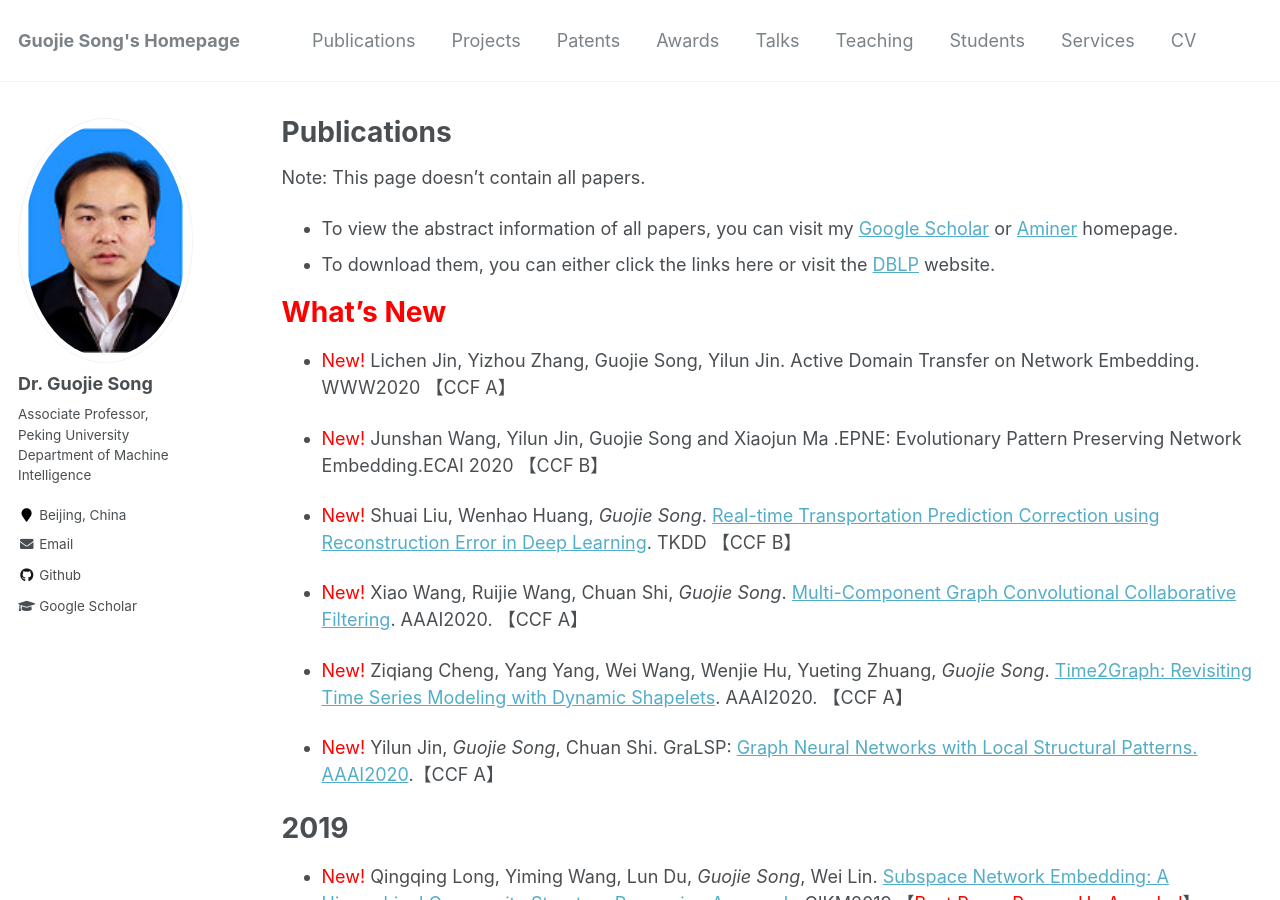
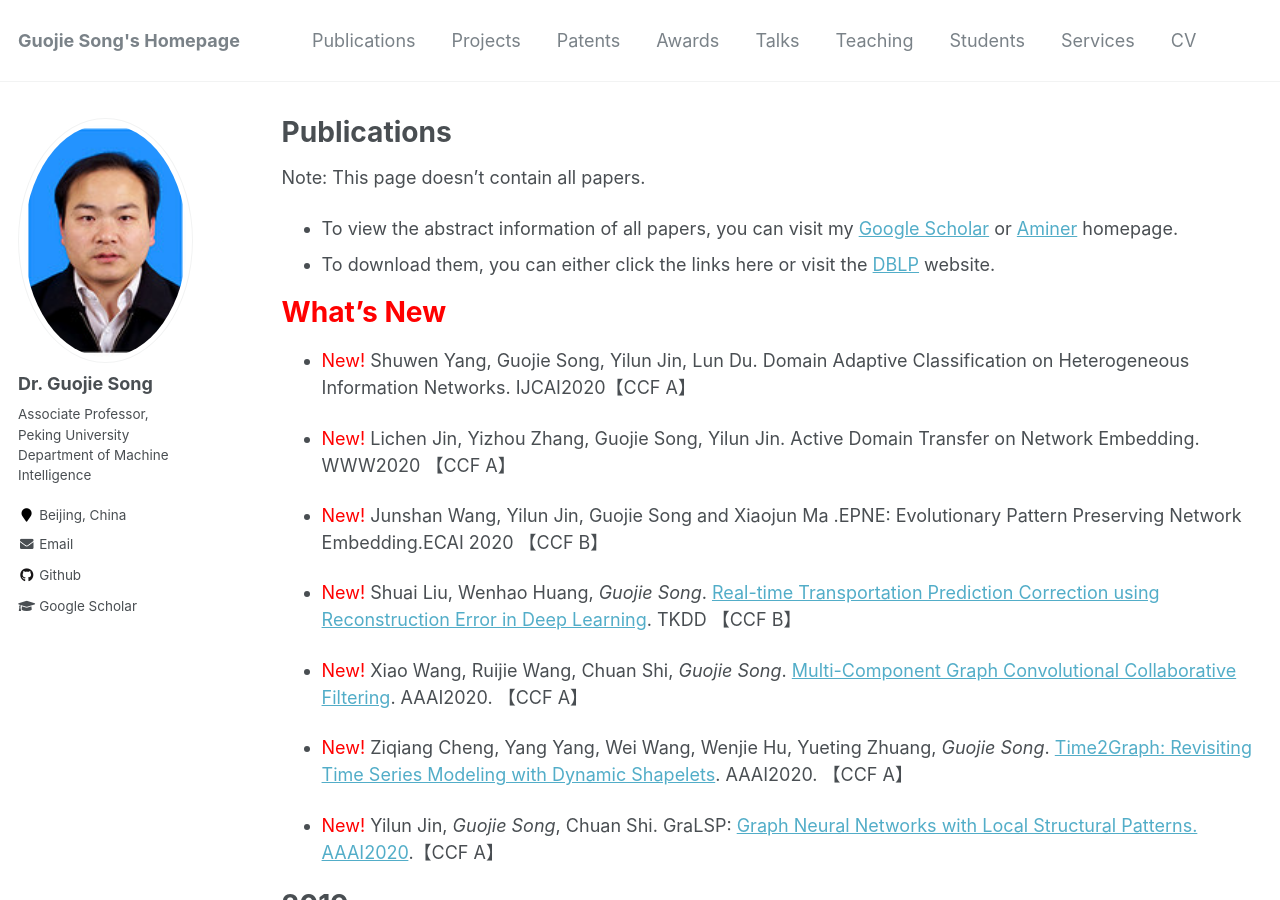
Before and after one commit to gjsong-pku/gjsong-pku.github.io, a Jekyll site: the page built from _pages/publications.md, in a window 1280 px wide and 900 px high. Built offline with Jekyll 4.4.1, drawn with Linux system fonts in a browser that asks for light colours.

Commit message:
add new paper

```diff
--- a/_pages/publications.md
+++ b/_pages/publications.md
@@ -11,6 +11,8 @@ Note: This page doesn't contain all papers.
 - To download them, you can either click the links here or visit the [DBLP](https://dblp.uni-trier.de/pers/hd/s/Song:Guojie) website.
 
 # <span style="color:red">What's New</span>
+
+- <span style="color:red">New!</span> Shuwen Yang, Guojie Song, Yilun Jin, Lun Du. Domain Adaptive Classification on Heterogeneous Information Networks. IJCAI2020【CCF A】
 
 - <span style="color:red">New!</span> Lichen Jin, Yizhou Zhang, Guojie Song, Yilun Jin. Active Domain Transfer on Network Embedding. WWW2020 【CCF A】
 
```
